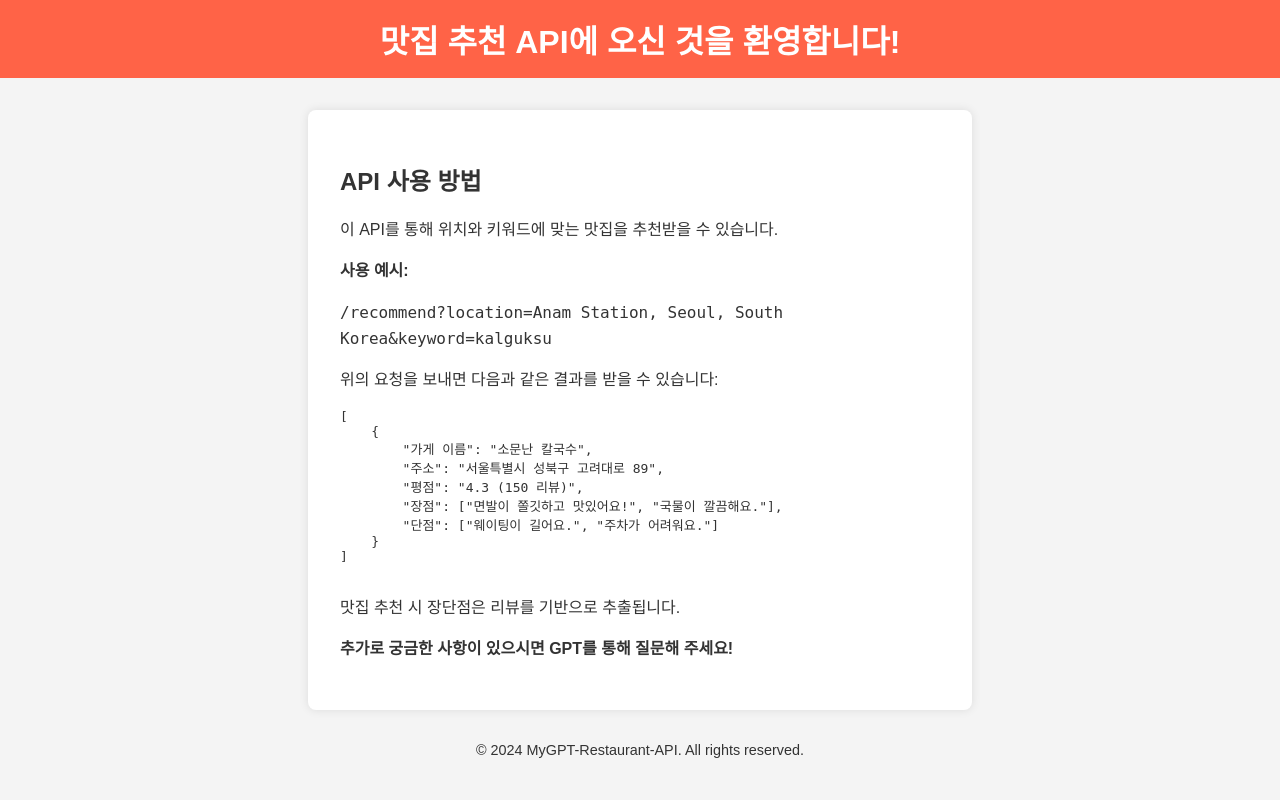
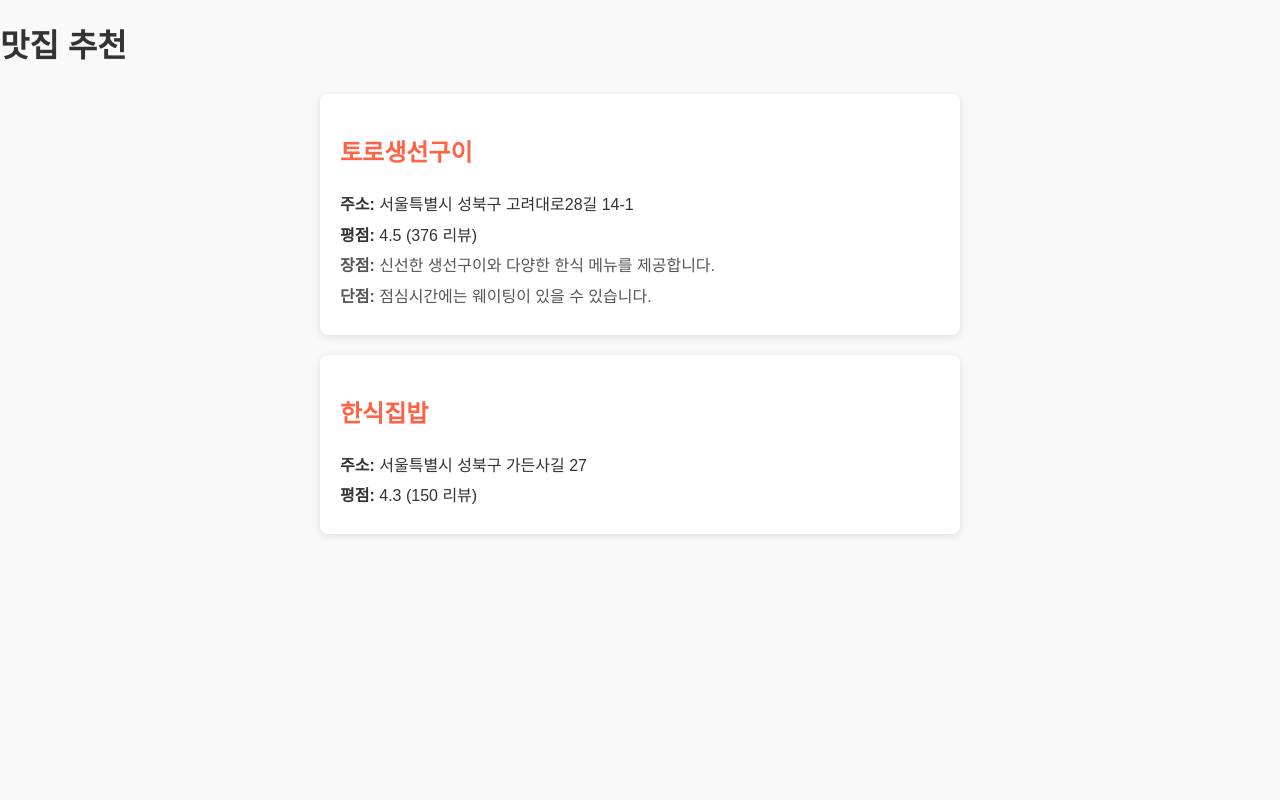
Before and after one commit to minseok-KR01/my-restaurant-api, a Flask app: page / in a window 1280 px wide. Run offline with Flask 3, Linux system fonts and the light colour scheme.

Commit message:
Update index.html with new font styles and layout

```diff
--- a/templates/index.html
+++ b/templates/index.html
@@ -3,76 +3,56 @@
 <head>
     <meta charset="UTF-8">
     <meta name="viewport" content="width=device-width, initial-scale=1.0">
-    <title>맛집 추천 API</title>
+    <title>맛집 추천</title>
     <style>
         body {
-            font-family: Arial, sans-serif;
-            background-color: #f4f4f4;
+            font-family: 'Arial', 'Noto Sans KR', sans-serif; /* 기본 폰트 설정 */
+            line-height: 1.6;
             color: #333;
-            text-align: center;
+            background-color: #f9f9f9;
             margin: 0;
             padding: 0;
         }
-        header {
-            background-color: #ff6347;
-            color: #fff;
-            padding: 1rem 0;
+        h1, h2 {
+            font-family: 'Noto Sans KR', sans-serif; /* 제목에 적용할 폰트 */
         }
-        h1 {
-            margin: 0;
+        .restaurant {
+            background-color: #fff;
+            margin: 20px auto;
+            padding: 20px;
+            max-width: 600px;
+            border-radius: 8px;
+            box-shadow: 0 2px 10px rgba(0, 0, 0, 0.1);
         }
-        main {
-            margin: 2rem;
+        .restaurant h2 {
+            font-size: 1.5rem;
+            color: #ff6347;
         }
-        .instructions {
-            background-color: #fff;
-            padding: 2rem;
-            border-radius: 8px;
-            box-shadow: 0px 0px 10px rgba(0, 0, 0, 0.1);
-            display: inline-block;
-            text-align: left;
-            max-width: 600px;
+        .restaurant p {
+            font-size: 1rem;
+            margin: 5px 0;
         }
-        .instructions p {
-            font-size: 1rem;
-            line-height: 1.6;
-        }
-        footer {
-            margin-top: 2rem;
+        .pros, .cons {
             font-size: 0.9rem;
+            color: #555;
         }
     </style>
 </head>
 <body>
-    <header>
-        <h1>맛집 추천 API에 오신 것을 환영합니다!</h1>
-    </header>
+    <h1>맛집 추천</h1>
 
-    <main>
-        <div class="instructions">
-            <h2>API 사용 방법</h2>
-            <p>이 API를 통해 위치와 키워드에 맞는 맛집을 추천받을 수 있습니다.</p>
-            <p><strong>사용 예시:</strong></p>
-            <p><code>/recommend?location=Anam Station, Seoul, South Korea&keyword=kalguksu</code></p>
-            <p>위의 요청을 보내면 다음과 같은 결과를 받을 수 있습니다:</p>
-            <pre>
-[
-    {
-        "가게 이름": "소문난 칼국수",
-        "주소": "서울특별시 성북구 고려대로 89",
-        "평점": "4.3 (150 리뷰)",
-        "장점": ["면발이 쫄깃하고 맛있어요!", "국물이 깔끔해요."],
-        "단점": ["웨이팅이 길어요.", "주차가 어려워요."]
-    }
-]
-            </pre>
-            <p>맛집 추천 시 장단점은 리뷰를 기반으로 추출됩니다.</p>
-            <p><strong>추가로 궁금한 사항이 있으시면 GPT를 통해 질문해 주세요!</strong></p>
-        </div>
-    </main>
+    <div class="restaurant">
+        <h2>토로생선구이</h2>
+        <p><strong>주소:</strong> 서울특별시 성북구 고려대로28길 14-1</p>
+        <p><strong>평점:</strong> 4.5 (376 리뷰)</p>
+        <p class="pros"><strong>장점:</strong> 신선한 생선구이와 다양한 한식 메뉴를 제공합니다.</p>
+        <p class="cons"><strong>단점:</strong> 점심시간에는 웨이팅이 있을 수 있습니다.</p>
+    </div>
 
-    <footer>
-        <p>&copy; 2024 MyGPT-Restaurant-API. All rights reserved.</p>
-    </footer>
+    <div class="restaurant">
+        <h2>한식집밥</h2>
+        <p><strong>주소:</strong> 서울특별시 성북구 가든사길 27</p>
+        <p><strong>평점:</strong> 4.3 (150 리뷰)</p>
+    </div>
 </body>
 </html>
```
